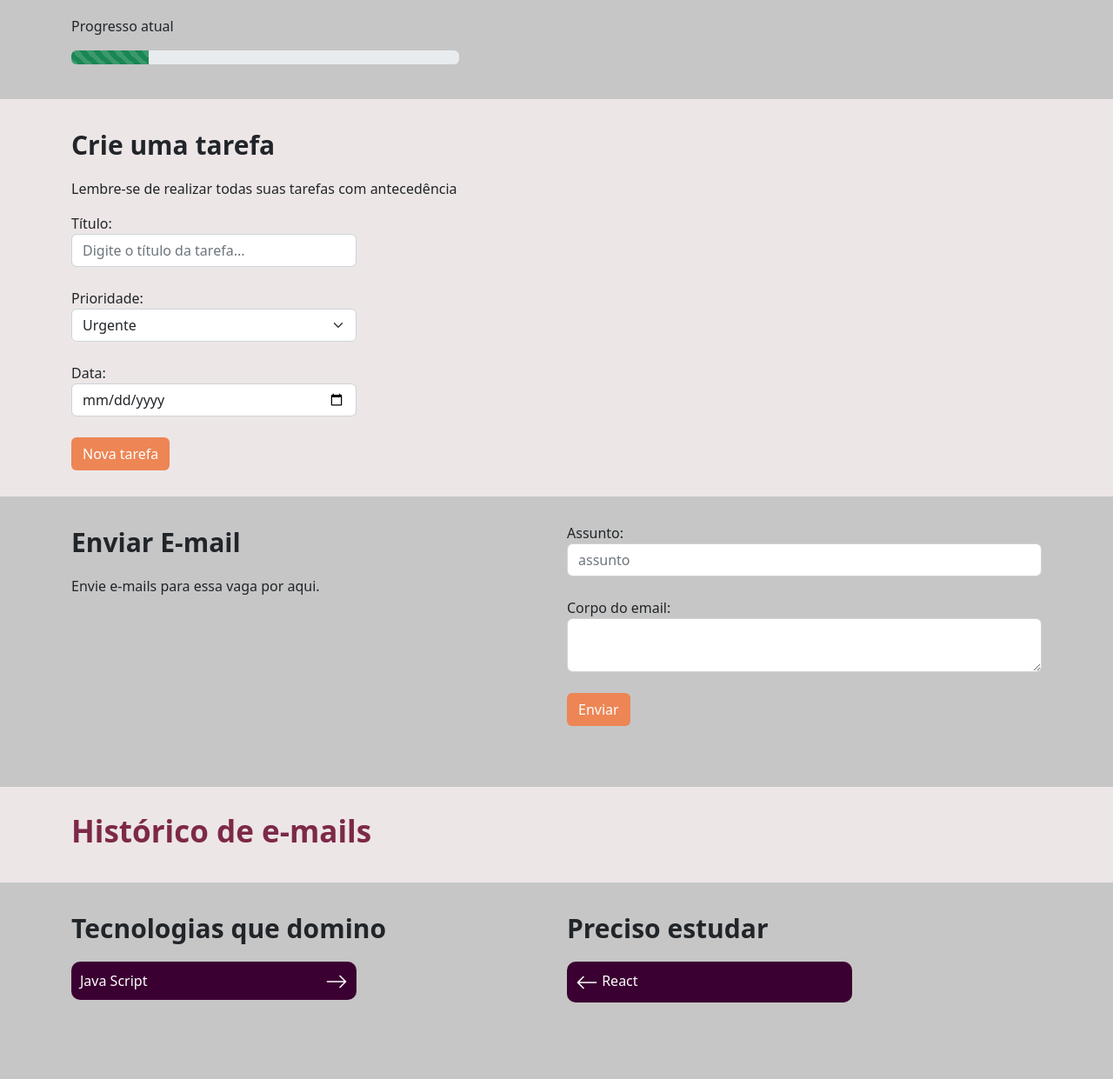
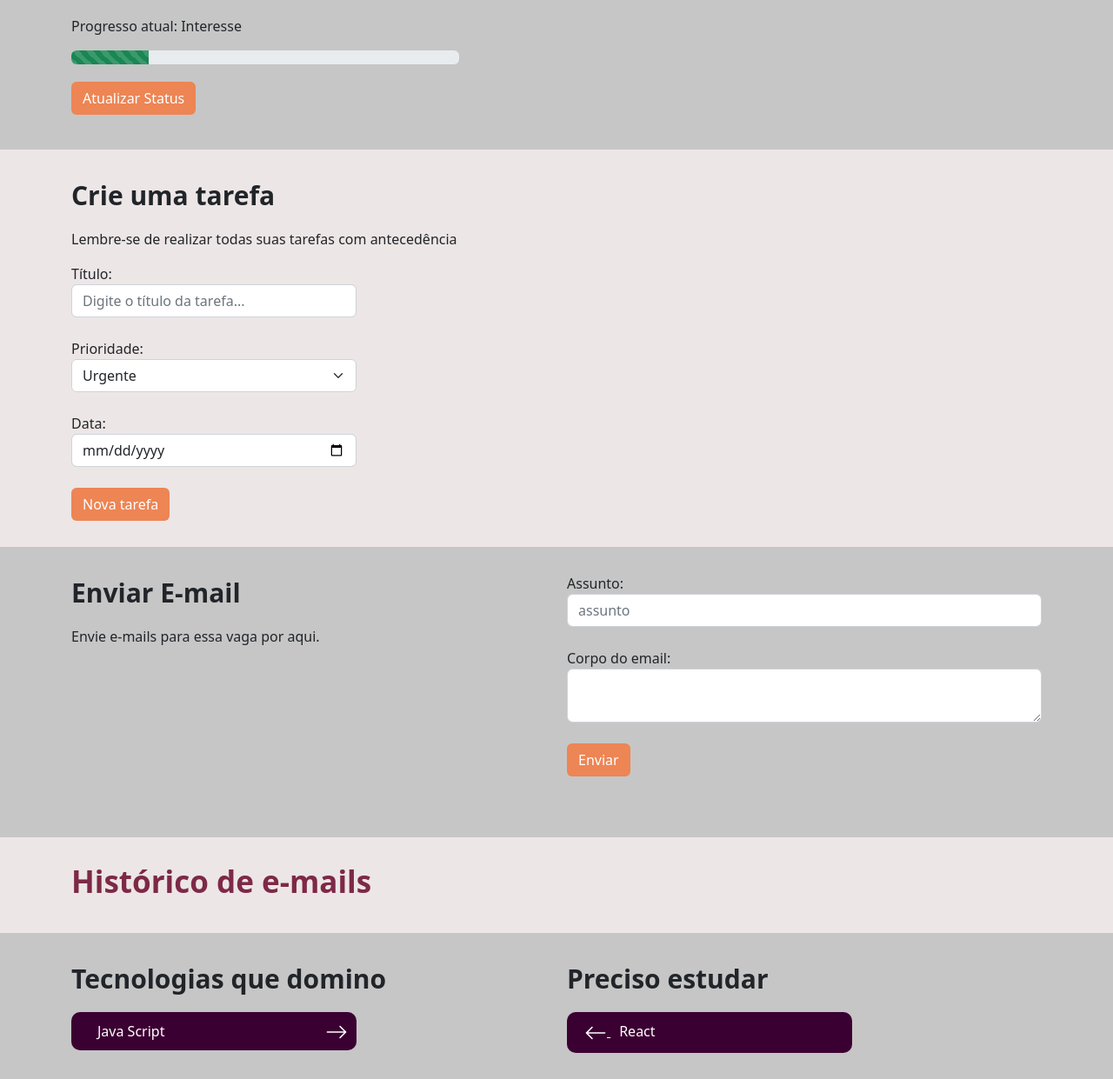
Before and after one commit to Leonardondm/Seletive, a Django app: page /vagas/vaga/2 in a window 1280 px wide. Shown: the part 173-1414 px from the top of the page at 87% size. Before the commit the page ends 1326 px from the top, so only its background shows below. Run offline with Django 4.2, Linux system fonts and the light colour scheme; data comes from the database, SQL or seed files in the repository; both versions use the stored data as it was after the commit.

Commit message:
update vagas

```diff
--- a/templates/static/vaga/css/vaga.css
+++ b/templates/static/vaga/css/vaga.css
@@ -104,3 +104,17 @@
 .paragrafo-orange{
     color: #ED8554;
 }
+
+#status{
+    margin-top: 20px;
+}
+
+#status2{
+    display: block;
+    margin-top: 10px;
+}
+
+#showElementsButton{
+    display: block;
+    margin-top: 20px;
+}
--- a/vagas/templates/vaga.html
+++ b/vagas/templates/vaga.html
@@ -18,12 +18,40 @@
         <br>
         <h3 class="titulo">{{vaga.titulo}}</h3>
         <p class="titulo2">{{vaga.empresa}}</p>
-        <p>Progresso atual</p>
+        <p>Progresso atual: {{ vaga.get_status_display }}</p>
 
         <div style="width: 40%" class="progress">
             <div class="progress-bar progress-bar-striped bg-success" role="progressbar" style="width:{{vaga.progresso}}%" aria-valuenow="25" aria-valuemin="0" aria-valuemax="100"></div>
         </div>
+
+        <form action="{% url 'atualizar_status' vaga.id %}" method="post">{% csrf_token %}
+        <select id="status" name="status"  class="form-select-sm">
+        {% for status in vaga.choices_status %}
+            <option value="{{ status.0 }}" {% if status.0 == vaga.status %}selected{% endif %}>{{ status.1 }}</option>
+        {% endfor %}
+        </select>
+        <input type="submit" value="Atualizar status" class="btn btn-orange" id="status2">
+        </form>
+        <input type="submit" id="showElementsButton" value="Atualizar Status" class="btn btn-orange">
+
+
     </div>
+
+
+    <script>
+        document.getElementsByName("status")[0].style.display = "none";
+        document.getElementById("status2").style.display = "none";
+
+        const showElementsButton = document.querySelector("#showElementsButton");
+        const statusSelect = document.querySelector("select[name='status']");
+        const statusInput = document.querySelector("#status2");
+
+        showElementsButton.addEventListener("click", function() {
+        statusSelect.style.display = "block";
+        statusInput.style.display = "block";
+        showElementsButton.style.display = "none"
+        });
+    </script>
 
     <div class="bg2">
         <div class="container">
@@ -138,30 +166,39 @@
         </div>
     </div>
 
+
     <div class="container bg3">
         <div class="row">
             <div class="col-md">
                 <p class="titulo2">Tecnologias que domino</p>
 
+                {% for tecnologia in vaga.tecnologias_dominadas.all %}
                 <div class="li-tech">
-                    {{vaga.tecnologias_dominadas.first}}
-
+                    <a href="#" class="li-tech">
                     <svg class="arrow-right" xmlns="http://www.w3.org/2000/svg" width="26" height="26" fill="currentColor" class="bi bi-arrow-right" viewBox="0 0 16 16">
                         <path fill-rule="evenodd" d="M1 8a.5.5 0 0 1 .5-.5h11.793l-3.147-3.146a.5.5 0 0 1 .708-.708l4 4a.5.5 0 0 1 0 .708l-4 4a.5.5 0 0 1-.708-.708L13.293 8.5H1.5A.5.5 0 0 1 1 8z"/>
                     </svg>
+                    </a>
+                    {{ tecnologia }}
+
                 </div>
-
+                {% endfor %}
             </div>
 
             <div class="col-md">
                 <p class="titulo2">Preciso estudar</p>
 
+                {% for tecnologia in vaga.tecnologias_estudar.all %}
+
                 <div class="li-tech">
+                    <a href="#" class="li-tech">
                     <svg xmlns="http://www.w3.org/2000/svg" width="26" height="26" fill="currentColor" class="bi bi-arrow-left" viewBox="0 0 16 16">
                         <path fill-rule="evenodd" d="M15 8a.5.5 0 0 0-.5-.5H2.707l3.147-3.146a.5.5 0 1 0-.708-.708l-4 4a.5.5 0 0 0 0 .708l4 4a.5.5 0 0 0 .708-.708L2.707 8.5H14.5A.5.5 0 0 0 15 8z"/>
                     </svg>
-                    {{vaga.tecnologias_estudar.first}}
+                    </a>
+                    {{ tecnologia }}
                 </div>
+                {% endfor %}
             </div>
         </div>
     </div>
--- a/vagas/urls.py
+++ b/vagas/urls.py
@@ -7,5 +7,6 @@ urlpatterns = [
     path('nova_tarefa/<int:id_vaga>', views.nova_tarefa, name='nova_tarefa'),
     path('realizar_tarefa/<int:id>', views.realizar_tarefa, name='realizar_tarefa'),
     path('envia_email/<int:id_vaga>', views.envia_email, name="envia_email"),
+    path('atualizar_status/<int:id_vaga>', views.atualizar_status, name="atualizar_status"),
 
 ]
--- a/vagas/views.py
+++ b/vagas/views.py
@@ -116,3 +116,14 @@ def envia_email(request, id_vaga):
         mail.save()
         messages.add_message(request, constants.ERROR, 'Erro interno do sistema!')
         return redirect(f'/vagas/vaga/{id_vaga}')
+
+
+def atualizar_status(request, id_vaga):
+    if request.method == "POST":
+        vaga = Vagas.objects.get(id=id_vaga)
+        vaga.status = request.POST.get('status')
+        vaga.save()
+        messages.add_message(request, constants.SUCCESS, 'Status da vaga atualizado com sucesso.')
+        return redirect(f'/vagas/vaga/{id_vaga}')
+    elif request.method == "GET":
+        raise Http404()
```
Also changed, not shown: db.sqlite3, templates/static/vaga/js/vaga.js (added).
